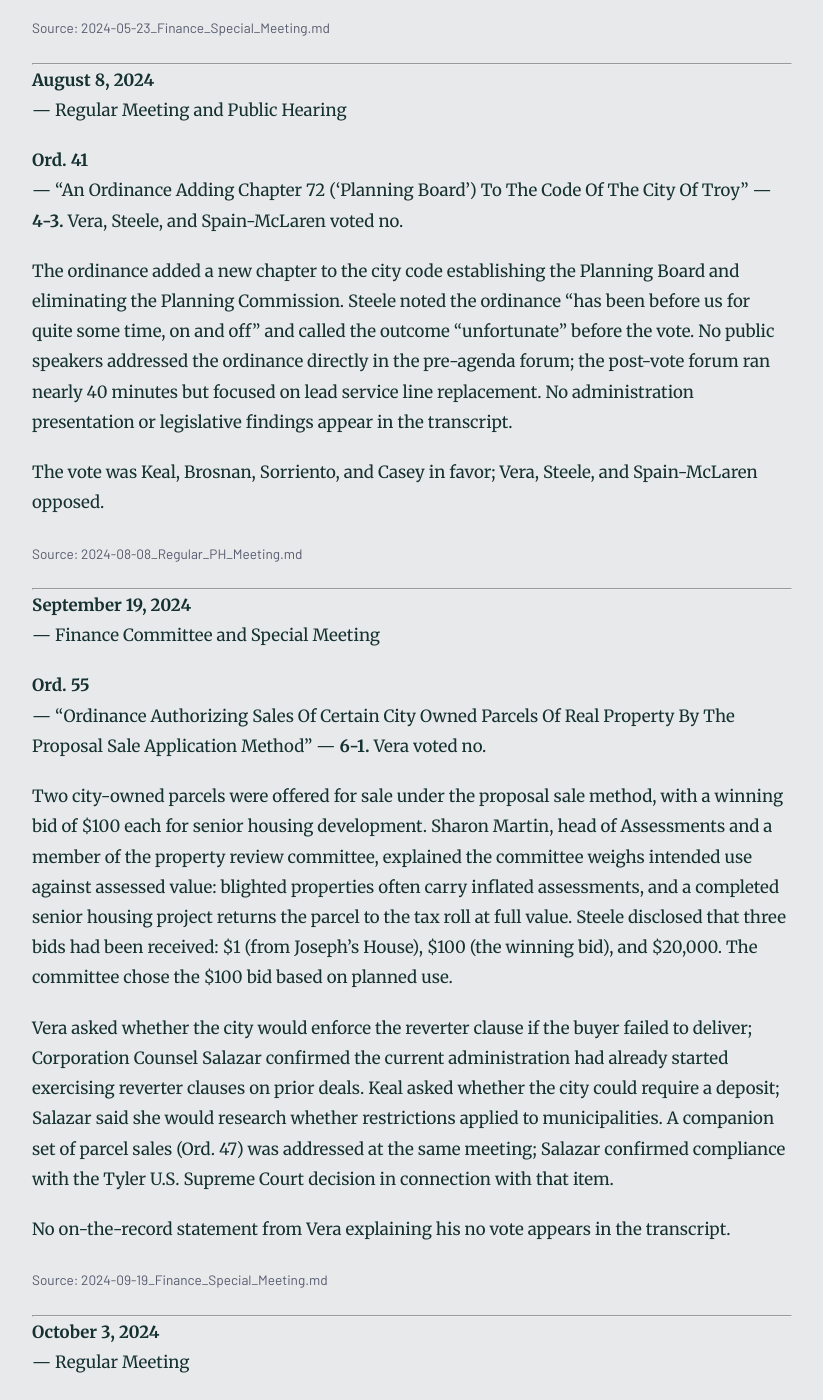
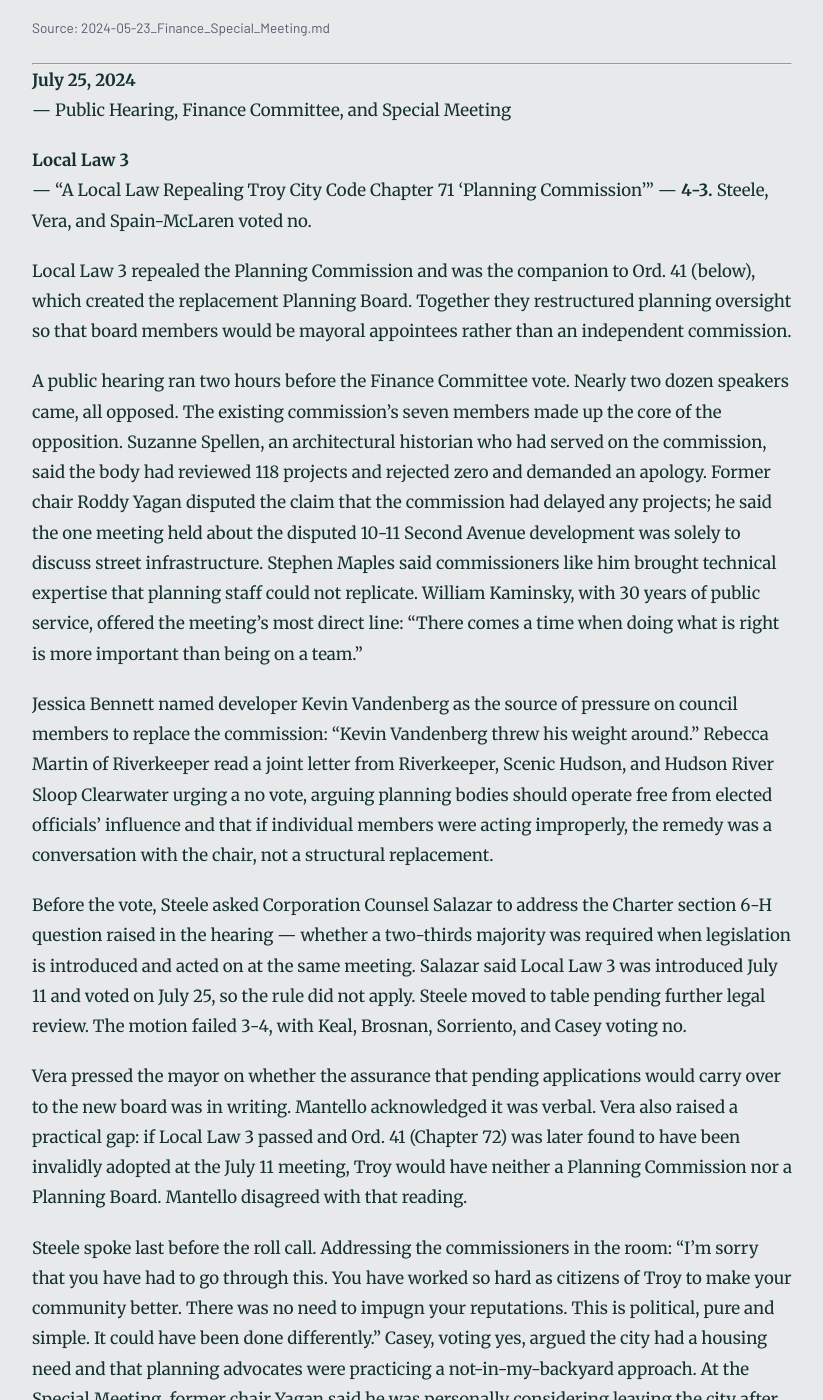
Before and after one commit to MdevitSEC/the-mantello-record, a Jekyll site: the page built from _posts/2026-06-29-council-votes-not-unanimous.md, in a window 1280 px wide and 1400 px high, scrolled down 3092 px. Shown: the whole window, without its empty margins (228-1051 px from the left). Built offline with Jekyll 4.4.1, drawn with Linux system fonts in a browser that asks for light colours; some web fonts are replaced; some of the changed text lies outside the part shown.

Commit message:
Add Local Law 3 of 2024 (Planning Commission repeal) to divided votes record
4-3 vote on July 25, 2024 was missing from the file. Adds full entry with
public hearing detail, key testimony, environmental coalition opposition,
and the companion relationship to Ord. 41 (Planning Board creation).

Co-Authored-By: Claude Sonnet 4.6 <noreply@anthropic.com>

```diff
--- a/_posts/2026-06-29-council-votes-not-unanimous.md
+++ b/_posts/2026-06-29-council-votes-not-unanimous.md
@@ -52,6 +52,26 @@ After a brief caucus recess, Brosnan and Casey said they were satisfied that Cor
 Earlier in the same Finance meeting, former city planner James Wrath, who wrote the original 2018 grant that brought $3 to $4 million to the corridor, and transportation planner Stephen Maples of CDTC, speaking personally, had both pressed the council on the near-total absence of public engagement since a single advisory committee session in early December 2023. The vote was 4-3 at both the Finance Committee and the Special Meeting.
 
 *Source: 2024-05-23_Finance_Special_Meeting.md*
+
+---
+
+**July 25, 2024** — Public Hearing, Finance Committee, and Special Meeting
+
+**Local Law 3** — "A Local Law Repealing Troy City Code Chapter 71 'Planning Commission'" — **4-3.** Steele, Vera, and Spain-McLaren voted no.
+
+Local Law 3 repealed the Planning Commission and was the companion to Ord. 41 (below), which created the replacement Planning Board. Together they restructured planning oversight so that board members would be mayoral appointees rather than an independent commission.
+
+A public hearing ran two hours before the Finance Committee vote. Nearly two dozen speakers came, all opposed. The existing commission's seven members made up the core of the opposition. Suzanne Spellen, an architectural historian who had served on the commission, said the body had reviewed 118 projects and rejected zero and demanded an apology. Former chair Roddy Yagan disputed the claim that the commission had delayed any projects; he said the one meeting held about the disputed 10-11 Second Avenue development was solely to discuss street infrastructure. Stephen Maples said commissioners like him brought technical expertise that planning staff could not replicate. William Kaminsky, with 30 years of public service, offered the meeting's most direct line: "There comes a time when doing what is right is more important than being on a team."
+
+Jessica Bennett named developer Kevin Vandenberg as the source of pressure on council members to replace the commission: "Kevin Vandenberg threw his weight around." Rebecca Martin of Riverkeeper read a joint letter from Riverkeeper, Scenic Hudson, and Hudson River Sloop Clearwater urging a no vote, arguing planning bodies should operate free from elected officials' influence and that if individual members were acting improperly, the remedy was a conversation with the chair, not a structural replacement.
+
+Before the vote, Steele asked Corporation Counsel Salazar to address the Charter section 6-H question raised in the hearing — whether a two-thirds majority was required when legislation is introduced and acted on at the same meeting. Salazar said Local Law 3 was introduced July 11 and voted on July 25, so the rule did not apply. Steele moved to table pending further legal review. The motion failed 3-4, with Keal, Brosnan, Sorriento, and Casey voting no.
+
+Vera pressed the mayor on whether the assurance that pending applications would carry over to the new board was in writing. Mantello acknowledged it was verbal. Vera also raised a practical gap: if Local Law 3 passed and Ord. 41 (Chapter 72) was later found to have been invalidly adopted at the July 11 meeting, Troy would have neither a Planning Commission nor a Planning Board. Mantello disagreed with that reading.
+
+Steele spoke last before the roll call. Addressing the commissioners in the room: "I'm sorry that you have had to go through this. You have worked so hard as citizens of Troy to make your community better. There was no need to impugn your reputations. This is political, pure and simple. It could have been done differently." Casey, voting yes, argued the city had a housing need and that planning advocates were practicing a not-in-my-backyard approach. At the Special Meeting, former chair Yagan said he was personally considering leaving the city after 16 years as a result. Local Law 3 passed 4-3 at both the Finance Committee and the Special Meeting with the same alignment.
+
+*Source: 2024-07-25_PubHearing_Finance_Special_Meeting.md*
 
 ---
 
```
